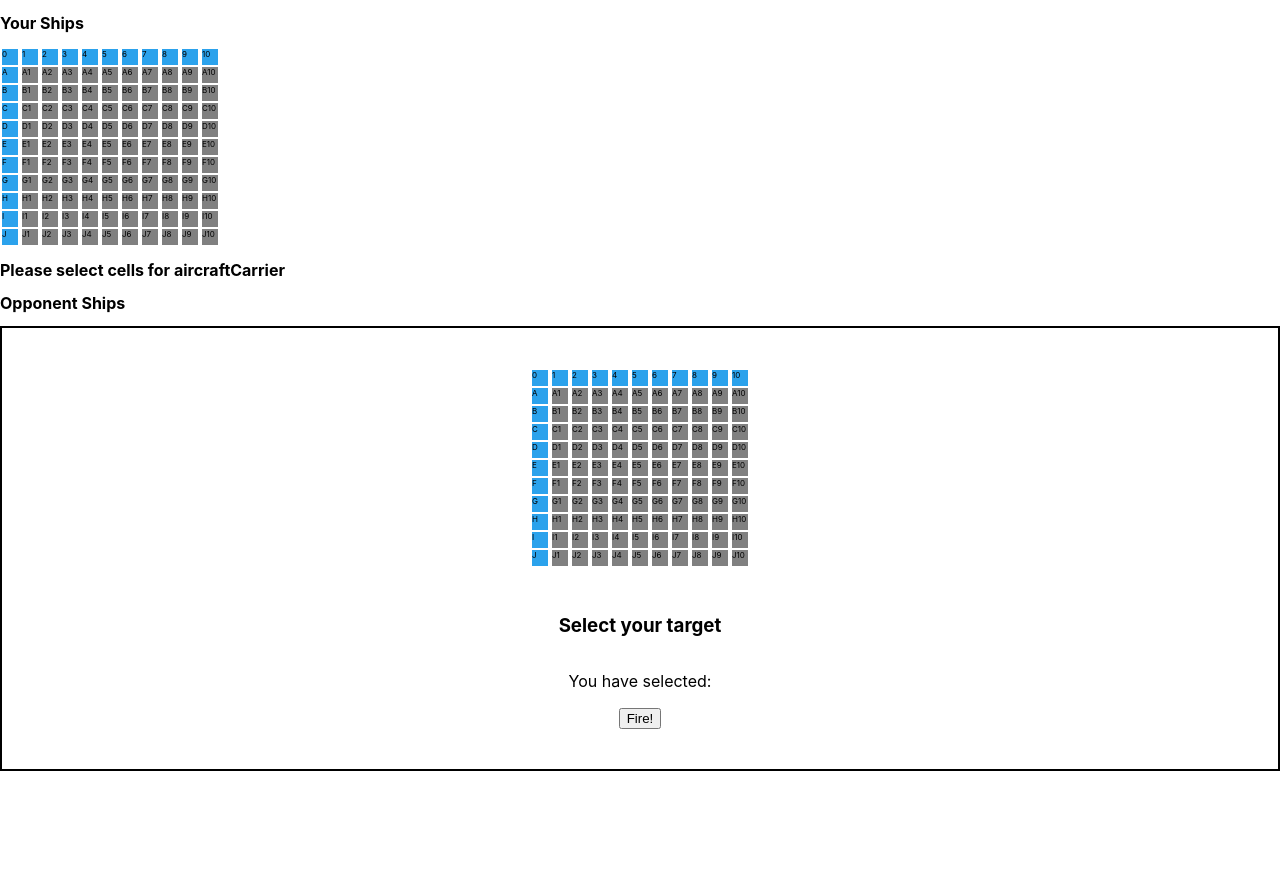
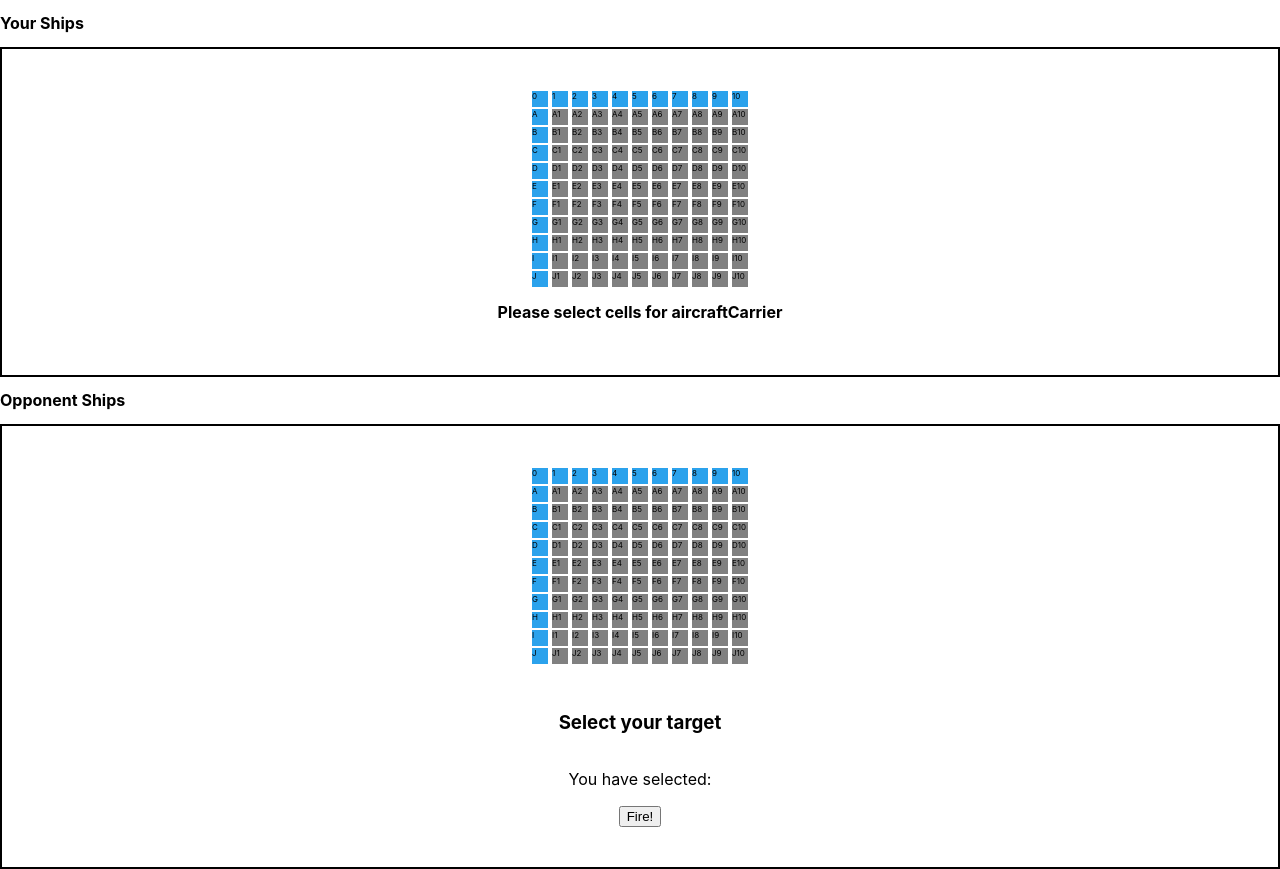
Before and after one commit to shannon-lichtenwalter/battleship-client, a React (Create React App) app: page / in a window 1280 px wide. Before the commit the page ends 800 px from the top, so only its background shows below. Built offline with nearby package versions, Linux system fonts and the light colour scheme.

Commit message:
styling changes, user grid

```diff
--- a/src/Components/UserGrid/UserGrid.css
+++ b/src/Components/UserGrid/UserGrid.css
@@ -8,3 +8,12 @@ h2{
     max-width: 25vw;
     font-size: 1em;
 }
+
+.UserContainer{
+    border: 2px solid black;
+    display: flex;
+    flex-direction: column;
+    justify-content: center;
+    align-items: center;
+    padding: 40px;
+}
```
